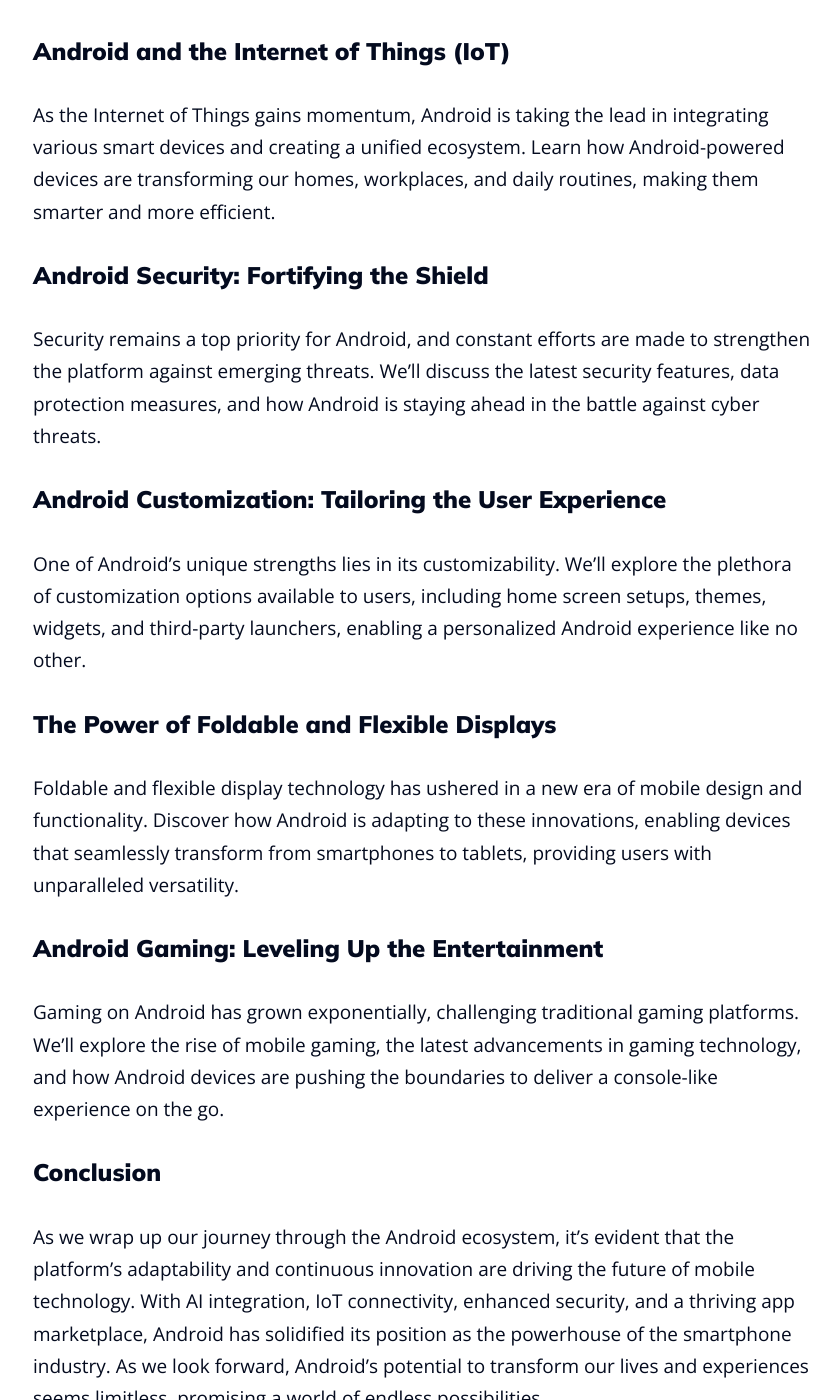
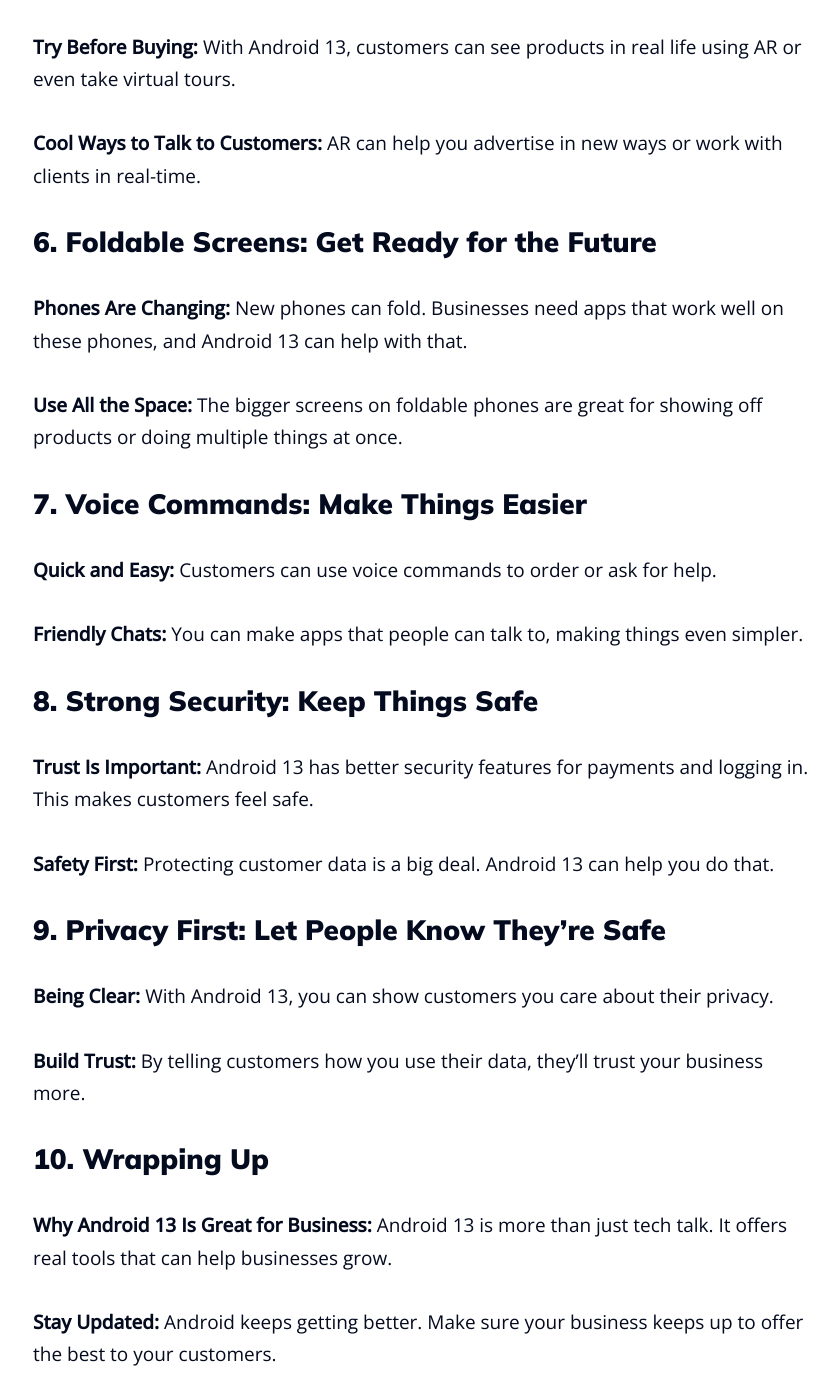
Before and after one commit to dreamcraft-io/blog, a Jekyll site: the page built from _posts/2023-07-08-exploring-the-latest-innovations-and-features-for-a-seamless-mobile-experience.markdown, in a window 1280 px wide and 1400 px high, scrolled down 2089 px. Shown: the whole window, without its empty margins (217-1057 px from the left). Built offline with Jekyll 4.4.1, drawn with Linux system fonts in a browser that asks for light colours; nearby versions of some CDN libraries; some of the changed text lies outside the part shown.

Commit message:
Vitalie article update.

```diff
--- a/_posts/2023-07-08-exploring-the-latest-innovations-and-features-for-a-seamless-mobile-experience.markdown
+++ b/_posts/2023-07-08-exploring-the-latest-innovations-and-features-for-a-seamless-mobile-experience.markdown
@@ -1,49 +1,70 @@
 ---
 layout: post
-title:  'Exploring the Latest Innovations and Features for a Seamless Mobile Experience.'
-description: 'Explore the Android Evolution: Embracing AI, IoT, Foldable Displays, and More - A journey into the future of mobile technology.'
-date:   2023-07-08 15:01:35 +0300
+title: 'How Android 13 Can Help Your Business Grow'
+description: 'Learn about the cool features of Android 13 and how they can help your business do better.'
+date: 2023-07-08 15:01:35 +0300
 author: vitalie
-image:  '/images/articles/exploring-the-latest-innovations-article.jpg'
+image: '/images/articles/exploring-the-latest-innovations-article.png'
 video_embed:
-tags:   [technology]
+tags: [Android, Android 13, Business Tips, Mobile Features]
 tags_color: '#4c49cb'
 published: true
 ---
-In the ever-evolving world of mobile technology, Android continues to be a driving force, shaping the way we interact with our devices and the digital realm. As we embark on a journey to explore the latest advancements in the Android ecosystem, this article will delve into the cutting-edge features, trends, and innovations that are revolutionizing the Android experience. From improved AI integration and seamless multitasking to enhanced security measures and beyond, Android is redefining what it means to be a smart and connected world.
 
-> From smart assistants to flexible displays, Android exemplifies the art of seamless technology integration, making everyday life extraordinary.
+## 1. Introduction
 
-### The Rise of AI-Powered Android
+**Why Your Business Should Care About Android:** Android 13 has a bunch of new tools and features that can help your business stand out and do better.
 
-Android's integration with Artificial Intelligence has taken a giant leap forward. From AI-assisted virtual assistants to smart contextual predictions, we'll explore how Android devices are becoming more intuitive and adaptive to users' needs. Discover the power of AI in enhancing productivity, personalization, and overall user experience.
+## 2. Material You Design: Make It Personal
 
-### Android App Ecosystem: A Thriving Marketplace
+**All About the User:** Android 13's 'Material You' design can change based on what the user likes. This means people might use your business app more often.
 
-The Google Play Store, with its vast collection of apps, continues to be the heart of Android's success. We'll analyze the growth of the Android app ecosystem, the trends in app development, and how developers are pushing the boundaries to create innovative and engaging applications.
+**Mixing Brand and User:** You can keep your brand's look while letting users add their personal touch.
 
+## 3. Edge Computing: Make Apps Faster
 
-### Android and the Internet of Things (IoT)
+**No More Waiting:** Fast apps are important, especially for businesses that sell things online. Slow apps can mean lost sales.
 
-As the Internet of Things gains momentum, Android is taking the lead in integrating various smart devices and creating a unified ecosystem. Learn how Android-powered devices are transforming our homes, workplaces, and daily routines, making them smarter and more efficient.
+**Smooth Experience:** Apps that use edge computing are smooth and keep customers happy.
 
-### Android Security: Fortifying the Shield
+## 4. AI Tools: Make Smart Choices
 
-Security remains a top priority for Android, and constant efforts are made to strengthen the platform against emerging threats. We'll discuss the latest security features, data protection measures, and how Android is staying ahead in the battle against cyber threats.
+**Not Just Smart Typing:** Android 13's AI can help with things like customer support and product suggestions.
 
-### Android Customization: Tailoring the User Experience
+**Easy Add-ons:** You can add these AI tools to your apps easily to make them even better.
 
-One of Android's unique strengths lies in its customizability. We'll explore the plethora of customization options available to users, including home screen setups, themes, widgets, and third-party launchers, enabling a personalized Android experience like no other.
+## 5. ARCore: Add a Touch of Reality
 
-### The Power of Foldable and Flexible Displays
+**Try Before Buying:** With Android 13, customers can see products in real life using AR or even take virtual tours.
 
-Foldable and flexible display technology has ushered in a new era of mobile design and functionality. Discover how Android is adapting to these innovations, enabling devices that seamlessly transform from smartphones to tablets, providing users with unparalleled versatility.
+**Cool Ways to Talk to Customers:** AR can help you advertise in new ways or work with clients in real-time.
 
+## 6. Foldable Screens: Get Ready for the Future
 
-### Android Gaming: Leveling Up the Entertainment
+**Phones Are Changing:** New phones can fold. Businesses need apps that work well on these phones, and Android 13 can help with that.
 
-Gaming on Android has grown exponentially, challenging traditional gaming platforms. We'll explore the rise of mobile gaming, the latest advancements in gaming technology, and how Android devices are pushing the boundaries to deliver a console-like experience on the go.
+**Use All the Space:** The bigger screens on foldable phones are great for showing off products or doing multiple things at once.
 
-### Conclusion
+## 7. Voice Commands: Make Things Easier
 
-As we wrap up our journey through the Android ecosystem, it's evident that the platform's adaptability and continuous innovation are driving the future of mobile technology. With AI integration, IoT connectivity, enhanced security, and a thriving app marketplace, Android has solidified its position as the powerhouse of the smartphone industry. As we look forward, Android's potential to transform our lives and experiences seems limitless, promising a world of endless possibilities.
+**Quick and Easy:** Customers can use voice commands to order or ask for help.
+
+**Friendly Chats:** You can make apps that people can talk to, making things even simpler.
+
+## 8. Strong Security: Keep Things Safe
+
+**Trust Is Important:** Android 13 has better security features for payments and logging in. This makes customers feel safe.
+
+**Safety First:** Protecting customer data is a big deal. Android 13 can help you do that.
+
+## 9. Privacy First: Let People Know They're Safe
+
+**Being Clear:** With Android 13, you can show customers you care about their privacy.
+
+**Build Trust:** By telling customers how you use their data, they'll trust your business more.
+
+## 10. Wrapping Up
+
+**Why Android 13 Is Great for Business:** Android 13 is more than just tech talk. It offers real tools that can help businesses grow.
+
+**Stay Updated:** Android keeps getting better. Make sure your business keeps up to offer the best to your customers.
```
Also changed, not shown: images/articles/exploring-the-latest-innovations-article.jpg (deleted), images/articles/exploring-the-latest-innovations-article.png (added).
